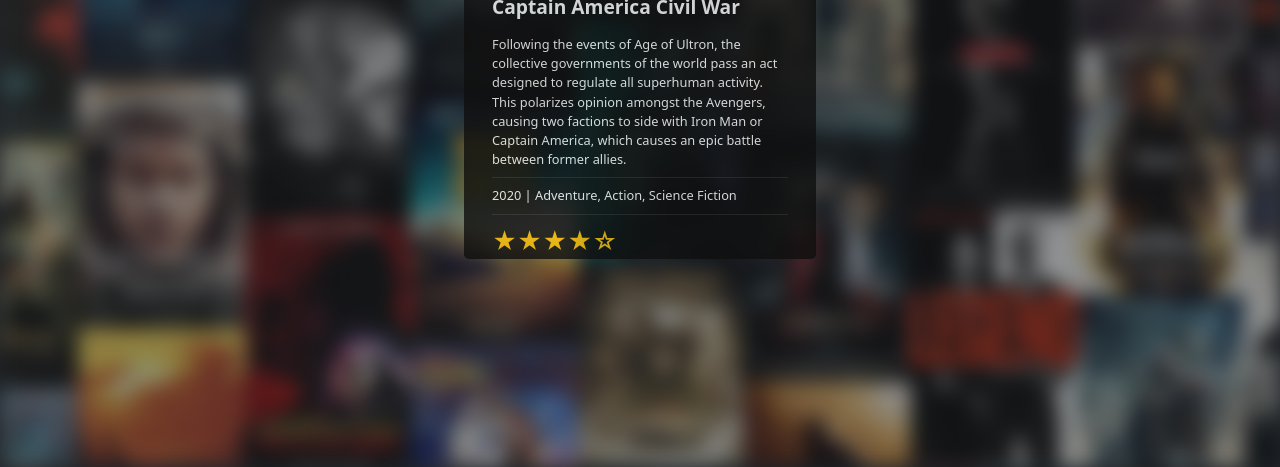
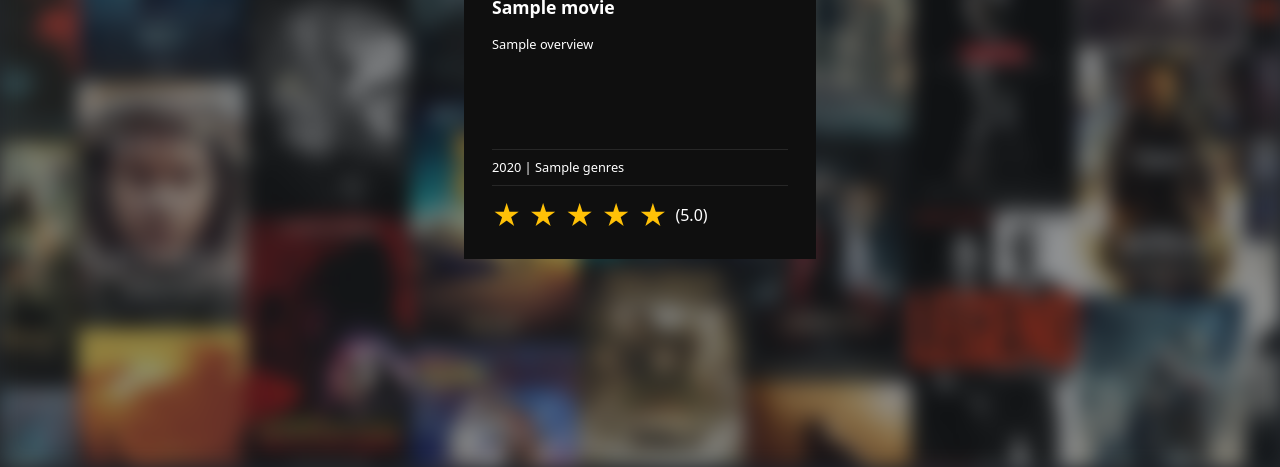
Before and after one commit to MuhammetAliVarlik/MovieScout, a Flask app: template moviescout/templates/similar_movies.html in a window 1280 px wide. Shown: the part 333-800 px from the top of the page. Run offline with Flask 3, Linux system fonts and the light colour scheme; the template is opened without the code that fills it: most values are stand-ins (such as "Sample title", 1, 10 or a date in 2020); parts of the project's set-up code (start-up, migrations or seed data) failed here and were passed over.

Commit message:
The development of the similar movies page continued. Changes were made in the Flask code.

```diff
--- a/moviescout/config.py
+++ b/moviescout/config.py
@@ -1,2 +1,6 @@
+# config.py
+import secrets
+
 class Config:
-    pass
+    # Güvenli, rastgele bir secret_key oluşturun
+    SECRET_KEY = secrets.token_hex(16)  # 16 baytlık rastgele bir anahtar
--- a/moviescout/main.py
+++ b/moviescout/main.py
@@ -1,10 +1,18 @@
-from flask import Flask, render_template, request, jsonify
+from flask import Flask, render_template, request, jsonify,url_for,session
 import pandas as pd
 import os
+from sklearn.feature_extraction.text import TfidfVectorizer
+from sklearn.metrics.pairwise import linear_kernel
+from sklearn.metrics.pairwise import cosine_similarity
+import numpy as np
+from config import Config
 
 base_dir = os.path.abspath(os.path.dirname(__file__))
 df = pd.read_csv(os.path.join(base_dir, "../data/processed/TMDB.csv"))
+df['genres'] = df['genres'].fillna('')
+
 app = Flask(__name__)
+app.config.from_object(Config)
 
 @app.route('/')
 def home():
@@ -23,10 +31,58 @@
     # Return the list as a JSON response
     return jsonify(result) # Converting to JSON for a proper response format
 
-@app.route('/find_similar_movies',methods=['POST'])
+@app.route('/find_similar_movies', methods=['POST'])
 def find_similar_movies():
-    movie_list=request.get("movie_list","")
-    return render_template('similar_movies.html')
+    # Retrieve list of selected movie titles from the POST request
+    movie_list = request.form.getlist('movies[]')
+
+    if not movie_list:
+        return jsonify({"error": "No movies selected"}), 400
+
+    # Find row indices for movies in the DataFrame that match the selected titles
+    user_history_indices = []
+    for movie_name in movie_list:
+        matched_rows = df[df['title'].str.contains(movie_name, case=False, na=False)]
+        user_history_indices.extend(matched_rows.index.tolist())  # Use indices, not IDs
+
+    if not user_history_indices:
+        return jsonify({"error": "Selected movies not found in dataset"}), 400
+
+    # Process genres column for TF-IDF
+    tfidf_vectorizer = TfidfVectorizer(stop_words='english')
+    tfidf_matrix = tfidf_vectorizer.fit_transform(df['genres'])
+
+    # Calculate the user profile by averaging the genre vectors of selected movies
+    user_profile = np.mean(tfidf_matrix[user_history_indices].toarray(), axis=0)
+
+    # Calculate similarity scores between user profile and all movie vectors
+    similarity_scores = cosine_similarity([user_profile], tfidf_matrix).flatten()
+
+    # Append similarity scores to the DataFrame and sort by similarity
+    df['similarity_score'] = similarity_scores
+    recommended_movies = df.sort_values(by='similarity_score', ascending=False).head(10)
+
+    # Shuffle the DataFrame
+    recommended_movies = recommended_movies.sample(frac=1).reset_index(drop=True)
+
+    # Convert to JSON response with relevant columns
+    response = recommended_movies.to_dict(orient='records')
+
+    recommendations = recommended_movies[['title','vote_average','vote_count','status','release_date','runtime','overview','poster_path', 'genres','backdrop_path', 'similarity_score']].to_dict(orient='records')
+
+    # Store the recommendations in the session for the next page
+    session['recommendations'] = recommendations
+
+    # Return a success response (will be handled by AJAX for redirect)
+    return jsonify({'status': 'success'})
+
+@app.route('/similar_movies')
+def similar_movies():
+    # Fetch recommendations from the session
+    recommendations = session.get('recommendations', [])
+
+    # Render the page with recommendations
+    return render_template('similar_movies.html', recommendations=recommendations)
 
 if __name__ =="__main__":
     app.run(debug =True)
--- a/moviescout/static/css/styles.css
+++ b/moviescout/static/css/styles.css
@@ -136,3 +136,19 @@
 .poster:hover .delete-btn {
     opacity: 1;
 }
+
+
+/* High similarity (80% and above) - Green */
+.high-similarity {
+    background-color: #28a745;  /* Green */
+}
+
+/* Medium similarity (50% to 79%) - Yellow */
+.medium-similarity {
+    background-color: #ffc107;  /* Yellow */
+}
+
+/* Low similarity (below 50%) - Red */
+.low-similarity {
+    background-color: #dc3545;  /* Red */
+}
--- a/moviescout/templates/similar_movies.html
+++ b/moviescout/templates/similar_movies.html
@@ -42,41 +42,67 @@
         <div class="demo mt-3">
             <div class="demo__content">
               <div class="demo__card-cont">
+                {% if recommendations %}
+                {% for movie in recommendations %}
+                <div class="demo__card">
+                    <div class="d-flex flex-column justify-content-center align-items-center demo__card__top bg-black rounded-top-3" style="position: relative;">
+                        <!-- Similarity Score -->
+                        <div class="similarity-score position-absolute top-0 end-0 p-2 text-white rounded-3 me-3 mt-3 {{ 'high-similarity' if movie['similarity_score']*100 >= 80 else 'medium-similarity' if movie['similarity_score']*100 >= 50 else 'low-similarity' }}" style="z-index: 10;">
+                            {{ (movie['similarity_score']*100) | round(1) }}%
+                        </div>
+
+                        <!-- Background image with blur -->
+                        <img src="https://image.tmdb.org/t/p/w500/{{ movie['backdrop_path'] }}" class="img-fluid demo__card__img rounded-top-3 position-absolute top-0 start-0" style="width: auto; height: 100%; filter: blur(1px); -webkit-filter: blur(1px); opacity: 0.6;">
+
+                        <!-- Poster image -->
+                        <img src="https://image.tmdb.org/t/p/w200/{{ movie['poster_path'] }}" class="img-fluid demo__card__img m-3 rounded-3 position-absolute bottom-0 start-0">
+                    </div>
 
 
-                <div class="demo__card">
-                    <div class="d-flex flex-column justify-content-center align-items-center demo__card__top bg-black rounded-3" style="position: relative;">
-                        <!-- Arka plan resmini blur yaparak yerleştirme -->
-                        <img src="https://image.tmdb.org/t/p/w500/wdwcOBMkt3zmPQuEMxB3FUtMio2.jpg" class="img-fluid demo__card__img rounded-3 position-absolute top-0 start-0" style="width: auto; height: 100%; filter: blur(1px); -webkit-filter: blur(1px); opacity: 0.6;">
-                        <!-- Ön plandaki resim -->
-                        <img src="https://image.tmdb.org/t/p/w200/rAGiXaUfPzY7CDEyNKUofk3Kw2e.jpg" class="img-fluid demo__card__img m-3 rounded-3 position-absolute bottom-0 start-0">
-                    </div>
 
                     <!-- Alt bölüm için içerik düzeni -->
-                    <div class="demo__card__btm bg-black p-3 rounded-3" style="opacity: 0.8;">
+                    <div class="demo__card__btm bg-black p-3 rounded-bottom-3">
                         <div class="container">
+
                             <div class="row">
+
+
                                 <div class="col-12">
                                     <!-- Başlık için daha büyük font ve border altı -->
-                                    <p class="demo__card__we text-white rounded position-relative top-0 start-0 fw-bold pb-2 mb-2" style="font-size: 1.2rem; line-height: 1.5rem;">Captain America Civil War</p>
+                                    <p class="demo__card__we text-white rounded position-relative top-0 start-0 fw-bold pb-2 mb-2" style="font-size: 1.1rem; line-height: 1.5rem;">{{ movie['title'] }}</p>
                                 </div>
                                 <div class="col-12">
                                     <!-- Açıklama için küçük font ve border altı -->
-                                    <p class="demo__card__we text-white position-relative top-0 start-0 pb-2 mb-2" style="font-size: 0.8rem; line-height: 1.2rem; border-bottom: 0.1rem rgba(255,255,255,0.1) solid;">
-                                        Following the events of Age of Ultron, the collective governments of the world pass an act designed to regulate all superhuman activity. This polarizes opinion amongst the Avengers, causing two factions to side with Iron Man or Captain America, which causes an epic battle between former allies.
+                                    <p class="demo__card__we text-white position-relative top-0 start-0 pb-2 mb-2" style="font-size: 0.8rem; line-height: 1.2rem; border-bottom: 0.1rem rgba(255,255,255,0.1) solid;
+                                    display: -webkit-box; -webkit-line-clamp: 6; -webkit-box-orient: vertical; overflow: hidden; height: 7.2rem;">
+                                        {{ movie['overview'] }}
                                     </p>
                                 </div>
                                 <div class="col-12">
                                     <!-- Tarih ve tür için küçük font ve border altı -->
-                                    <p class="demo__card__we text-white position-relative top-0 start-0 pb-2 mb-2" style="font-size: 0.8rem; line-height: 1.2rem; border-bottom: 0.1rem rgba(255,255,255,0.1) solid;">2020 | Adventure, Action, Science Fiction</p>
+                                    <p class="demo__card__we text-white position-relative top-0 start-0 pb-2 mb-2" style="font-size: 0.8rem; line-height: 1.2rem; border-bottom: 0.1rem rgba(255,255,255,0.1) solid;">
+                                        {{ movie['release_date'][:4] }} | {{ movie['genres'] }}
+                                    </p>
                                 </div>
 
-                                <!-- Yıldız Derecelendirmesi -->
-                                <div class="col-12">
-                                    <span class="text-warning fs-4">
-                                        ★★★★☆
+                                <div class="col-12 d-flex align-items-center">
+                                    <span class="text-warning fs-3 me-2">
+                                        {% set stars = (movie['vote_average'] / 2) | round(0) %}
+                                        {% for i in range(5) %}
+                                            {% if i < stars %}
+                                                ★
+                                            {% else %}
+                                                ☆
+                                            {% endif %}
+                                        {% endfor %}
+                                    </span>
+                                    <span class="text-white fs-6">
+                                        ({{ (movie['vote_average'] / 2) | round(1) }})
                                     </span>
                                 </div>
+
+
+
                             </div>
                         </div>
                     </div>
@@ -89,7 +115,10 @@
 
 
 
-
+                {% endfor %}
+                {% else %}
+                <p>No recommendations available.</p>
+                {% endif %}
 
               </div>
             </div>
```
Also changed, not shown: moviescout/templates/index.html (+52 -2 lines).
